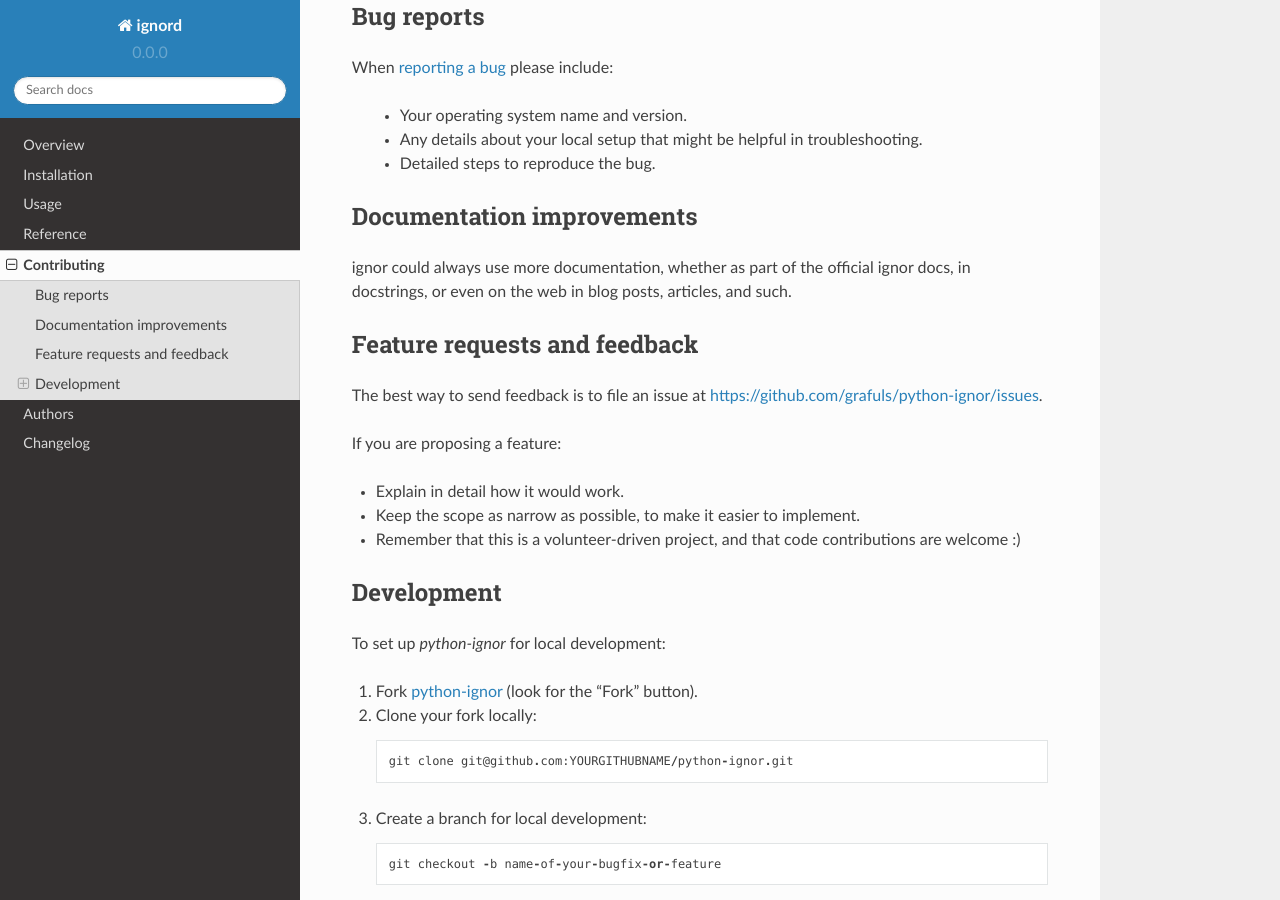
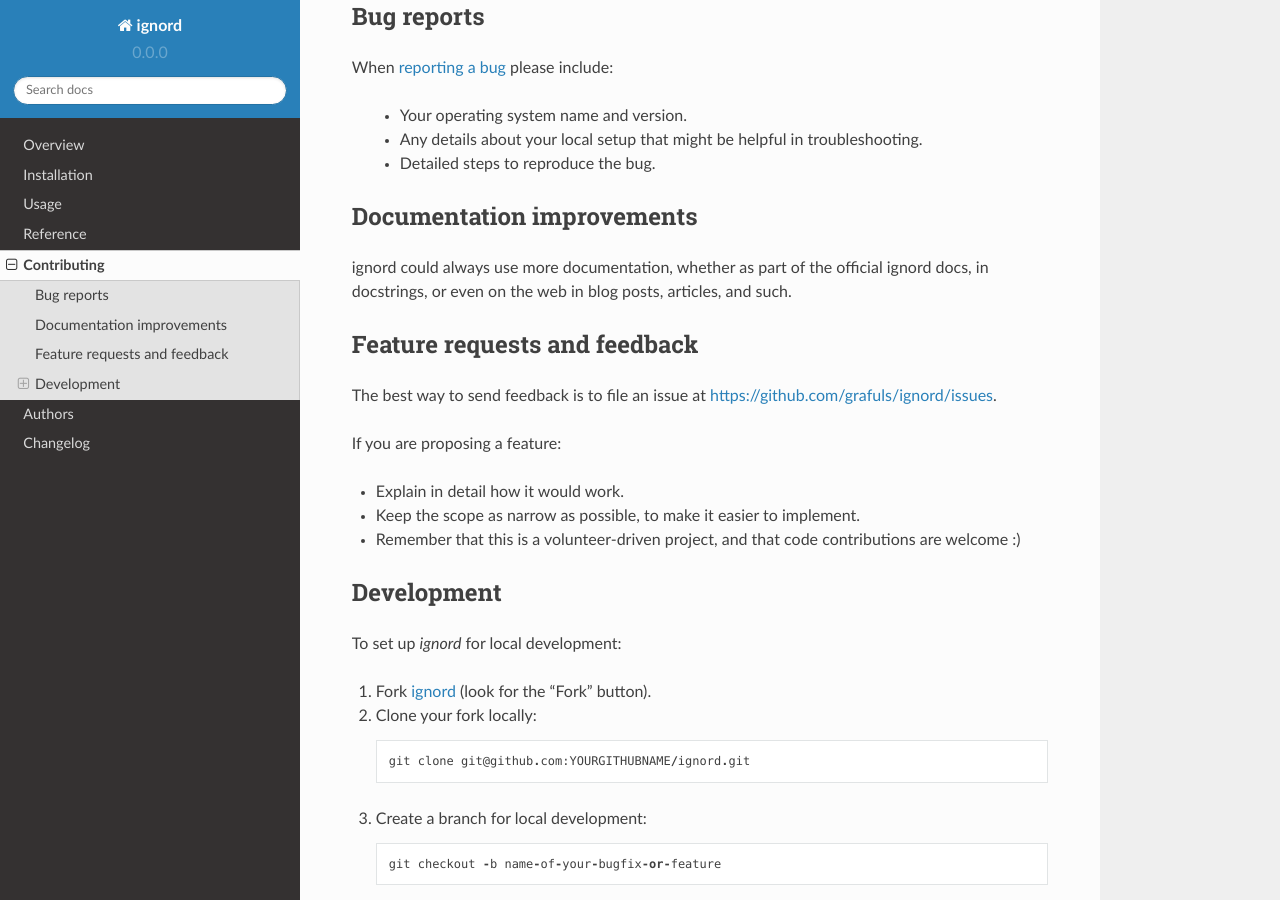
Before and after one commit to grafuls/ignord, a Sphinx documentation site: the page built from docs/contributing.rst, in a window 1280 px wide and 900 px high, scrolled down 232 px. Built offline with Sphinx 7.4.7 and the Read the Docs theme 2.0.0, drawn with Linux system fonts in a browser that asks for light colours.

Commit message:
fix: ignor references to ignord

```diff
--- a/CONTRIBUTING.rst
+++ b/CONTRIBUTING.rst
@@ -8,7 +8,7 @@ little bit helps, and credit will always be given.
 Bug reports
 ===========
 
-When `reporting a bug <https://github.com/grafuls/python-ignor/issues>`_ please include:
+When `reporting a bug <https://github.com/grafuls/ignord/issues>`_ please include:
 
     * Your operating system name and version.
     * Any details about your local setup that might be helpful in troubleshooting.
@@ -17,14 +17,14 @@ When `reporting a bug <https://github.com/grafuls/python-ignor/issues>`_ please
 Documentation improvements
 ==========================
 
-ignor could always use more documentation, whether as part of the
-official ignor docs, in docstrings, or even on the web in blog posts,
+ignord could always use more documentation, whether as part of the
+official ignord docs, in docstrings, or even on the web in blog posts,
 articles, and such.
 
 Feature requests and feedback
 =============================
 
-The best way to send feedback is to file an issue at https://github.com/grafuls/python-ignor/issues.
+The best way to send feedback is to file an issue at https://github.com/grafuls/ignord/issues.
 
 If you are proposing a feature:
 
@@ -35,13 +35,13 @@ If you are proposing a feature:
 Development
 ===========
 
-To set up `python-ignor` for local development:
+To set up `ignord` for local development:
 
-1. Fork `python-ignor <https://github.com/grafuls/python-ignor>`_
+1. Fork `ignord <https://github.com/grafuls/ignord>`_
    (look for the "Fork" button).
 2. Clone your fork locally::
 
-    git clone git@github.com:YOURGITHUBNAME/python-ignor.git
+    git clone git@github.com:YOURGITHUBNAME/ignord.git
 
 3. Create a branch for local development::
 
--- a/docs/reference/ignord.rst
+++ b/docs/reference/ignord.rst
@@ -1,4 +1,4 @@
-ignor
+ignord
 =====
 
 .. testsetup::
```
Also changed, not shown: setup.py (+6 -6 lines), 1 other file.
